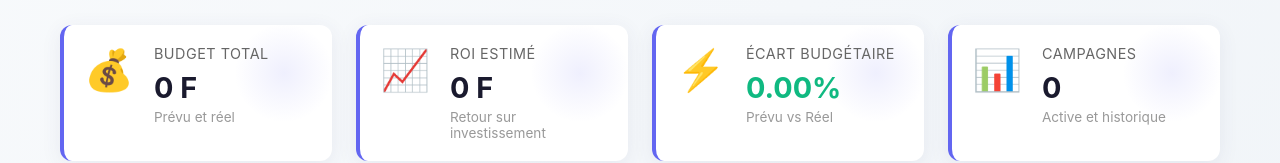
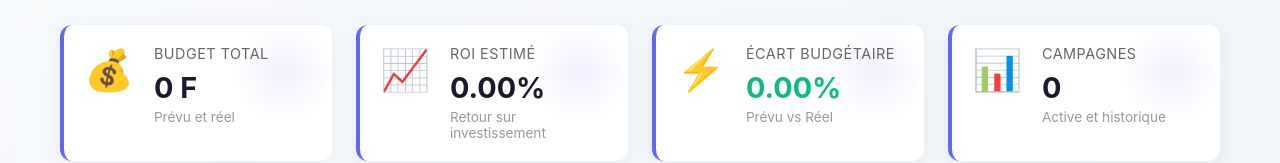
Before and after one commit to abdoul-fay/Tracker-Strategies-Marketing-Ligdi, a React (Vite) app: page / in a window 1280 px wide. Shown: the part 360-523 px from the top of the page. Built offline with nearby package versions, Linux system fonts and the light colour scheme; no server answers; the database is empty.

Commit message:
Fix: Corriger calcul du ROI (Budget Réel - Prévu / Prévu * 100)

```diff
--- a/src/pages/Dashboard.jsx
+++ b/src/pages/Dashboard.jsx
@@ -90,7 +90,12 @@ export default function Dashboard({ campagnes }) {
         </div>
         <div className="kpi-card">
           <h3>ROI Moyen</h3>
-          <p className="value">{(Object.values(stats.byMonth).reduce((sum, m) => sum + m.roi, 0) / (Object.keys(stats.byMonth).length || 1)).toFixed(2)}%</p>
+          {(() => {
+            const totalBudget = Object.values(stats.byMonth).reduce((sum, m) => sum + m.budget, 0);
+            const totalReal = Object.values(stats.byMonth).reduce((sum, m) => sum + m.real, 0);
+            const roiMoyen = totalBudget > 0 ? ((totalReal - totalBudget) / totalBudget * 100) : 0;
+            return <p className="value">{roiMoyen.toFixed(2)}%</p>;
+          })()}
         </div>
       </div>
 
--- a/src/pages/Home.jsx
+++ b/src/pages/Home.jsx
@@ -56,15 +56,15 @@ export default function Home({ campagnes }) {
   useEffect(() => {
     let totalBudget = 0;
     let totalReal = 0;
-    let totalROI = 0;
 
     // Somme depuis toutes les campagnes
     campagnes.forEach(campagne => {
       totalBudget += Number(campagne.budget || 0);
       totalReal += Number(campagne.budget_reel || 0);
-      totalROI += Number(campagne.roi || 0);
     });
 
+    // ROI = (Budget Réel - Budget Prévu) / Budget Prévu * 100
+    const totalROI = totalBudget > 0 ? ((totalReal - totalBudget) / totalBudget * 100) : 0;
     const ecartMoyen = totalBudget > 0 ? ((totalReal / totalBudget - 1) * 100) : 0;
 
     setStats({
@@ -125,7 +125,7 @@ export default function Home({ campagnes }) {
           <div className="stat-icon">📈</div>
           <div className="stat-info">
             <p className="stat-label">ROI Estimé</p>
-            <p className="stat-value">{formatNumber(stats.totalROI)} F</p>
+            <p className="stat-value">{stats.totalROI.toFixed(2)}%</p>
             <p className="stat-subtitle">Retour sur investissement</p>
           </div>
         </div>
```
